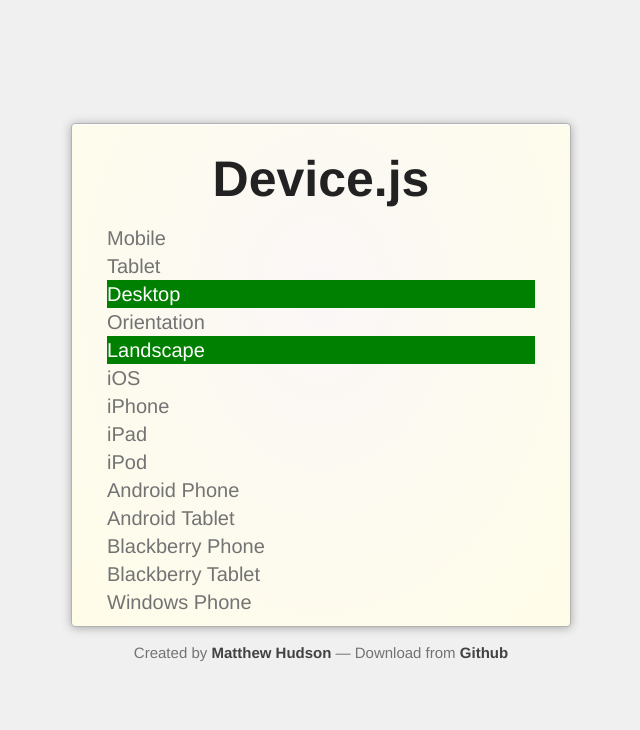
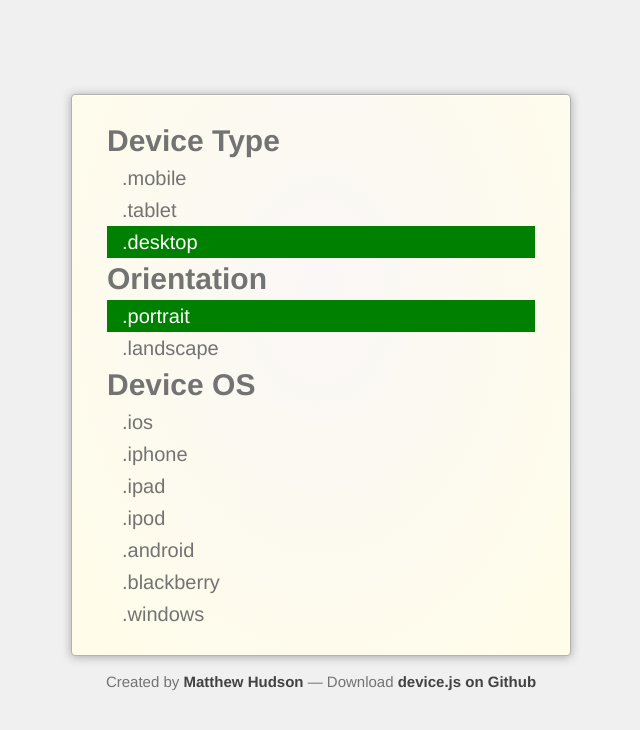
Before and after one commit to matthewhudson/current-device, a website: page examples/index.html in a window 1280 px wide. Shown: the whole page, without its empty margins (319-959 px from the left). Drawn offline with Linux system fonts and the light colour scheme.

Commit message:
Improving the example usage code.

```diff
--- a/examples/index.html
+++ b/examples/index.html
@@ -74,9 +74,7 @@
         border: 1px solid #b3b3b3;
         border-radius: 4px;
         box-shadow: 0 1px 10px #a7a7a7, inset 0 1px 0 #fff;
-                background: #fcfcfc;
-
-				background-color:#FAF7F7;
+        background-color:#fafafa;
         background-image: -moz-radial-gradient(50% 35%, ellipse cover, #FAF7F7, #fffde8 100%);
         background-image: -webkit-radial-gradient(50% 35%, ellipse cover, #FAF7F7, #fffde8 100%);
         background-image: -o-radial-gradient(50% 35%, ellipse cover, #FAF7F7, #fffde8 100%);
@@ -101,64 +99,65 @@
         text-decoration:underline;
       }
       .mobile .mobile,
-			.desktop .desktop {
+      .tablet .tablet,
+      .desktop .desktop,
+      .portrait .portrait,
+      .landscape .landscape,
+      .ios .ios,
+      .iphone .iphone,
+      .ipad .ipad,
+      .ipod .ipod,
+      .android .android,
+      .blackberry .blackberry,
+      .windows .windows {
         background: green;
         color: #FFF;
       }
-			#debug span {
+      span {
         display: block;
+        padding: 2px 15px;
+      }
+      h2 {
+        margin: 0;
+      }
+      .content {
+        padding: 25px 35px;
       }
     </style>
   </head>
   <body>
+
     <div class="container-outer">
       <div class="container-middle">
         <div class="container-inner">
           <div class="content">
-			            <h1>Device.js</h1>
-
-						<div id="debug">
-							<span class="mobile">Mobile</span>
-							<span class="tablet">Tablet</span>
-							<span class="desktop">Desktop</span>
+            <h2>Device Type</h2>
+            <span class="mobile">.mobile</span>
+            <span class="tablet">.tablet</span>
+            <span class="desktop">.desktop</span>
 
 
-							<span class="tablet">Orientation</span>
-							<span class="desktop">Landscape</span>
+            <h2>Orientation</h2>
+            <span class="portrait">.portrait</span>
+            <span class="landscape">.landscape</span>
 
-							<span class="ios">iOS</span>
-							<span class="iphone">iPhone</span>
-							<span class="ipad">iPad</span>
-							<span class="ipod">iPod</span>
-
-							<span class="android mobile">Android Phone</span>
-							<span class="android tablet">Android Tablet</span>
-
-							<span class="blackberry mobile">Blackberry Phone</span>
-							<span class="blackberry tablet">Blackberry Tablet</span>
-
-							<span class="windows mobile">Windows Phone</span>
+            <h2>Device OS</h2>
+            <span class="ios">.ios</span>
+            <span class="iphone">.iphone</span>
+            <span class="ipad">.ipad</span>
+            <span class="ipod">.ipod</span>
+            <span class="android">.android</span>
+            <span class="blackberry">.blackberry</span>
+            <span class="windows">.windows</span>
           </div>
-					</div>
-					<p class="footer">Created by <a href="http://www.matthewghudson.com/">Matthew Hudson</a> &mdash; Download from <a href="http://github.com/matthewhudson/device.js">Github</a>
+          <p class="footer">Created by <a href="http://www.matthewhudson.me/">Matthew Hudson</a> &mdash; Download <a href="http://github.com/matthewhudson/device.js">device.js on Github</a>
         </div>
       </div>
     </div>
 
-		<script src="../lib/device.js"></script>
+    <script src="../lib/device.min.js"></script>
 
     <script type="text/javascript">
-		/*
-		var debug_el = window.document.getElementById("debug");
-		var doc_el = window.document.documentElement;
-		device(function () {
-	      debug_el.innerHTML =
-	        "<h4>DEBUG</h4>"
-	        + "<p>UA String: " + window.navigator.userAgent + "</p>"
-	        + "<p>Dimensions: " + window.innerWidth + 'x' + window.innerHeight + "</p>"
-	        + "<p>Orientation: " + (window.orientation || "Not supported") + "</p>"
-	        + "<p>CSS Classes: " + doc_el.className + "</p>";
-	    });*/
       console.log("device.portrait() === %s", device.portrait());
       console.log("device.landscape() === %s", device.landscape());
       console.log("device.mobile() === %s", device.mobile());
@@ -169,7 +168,7 @@
       console.log("device.android() === %s", device.android());
       console.log("device.androidTablet() === %s", device.androidTablet());
       console.log("device.blackberryTablet() === %s", device.blackberryTablet());
+    </script>
 
-		</script>
   </body>
 </html>
```
Lines whose indentation alone changed are shown as unchanged.
